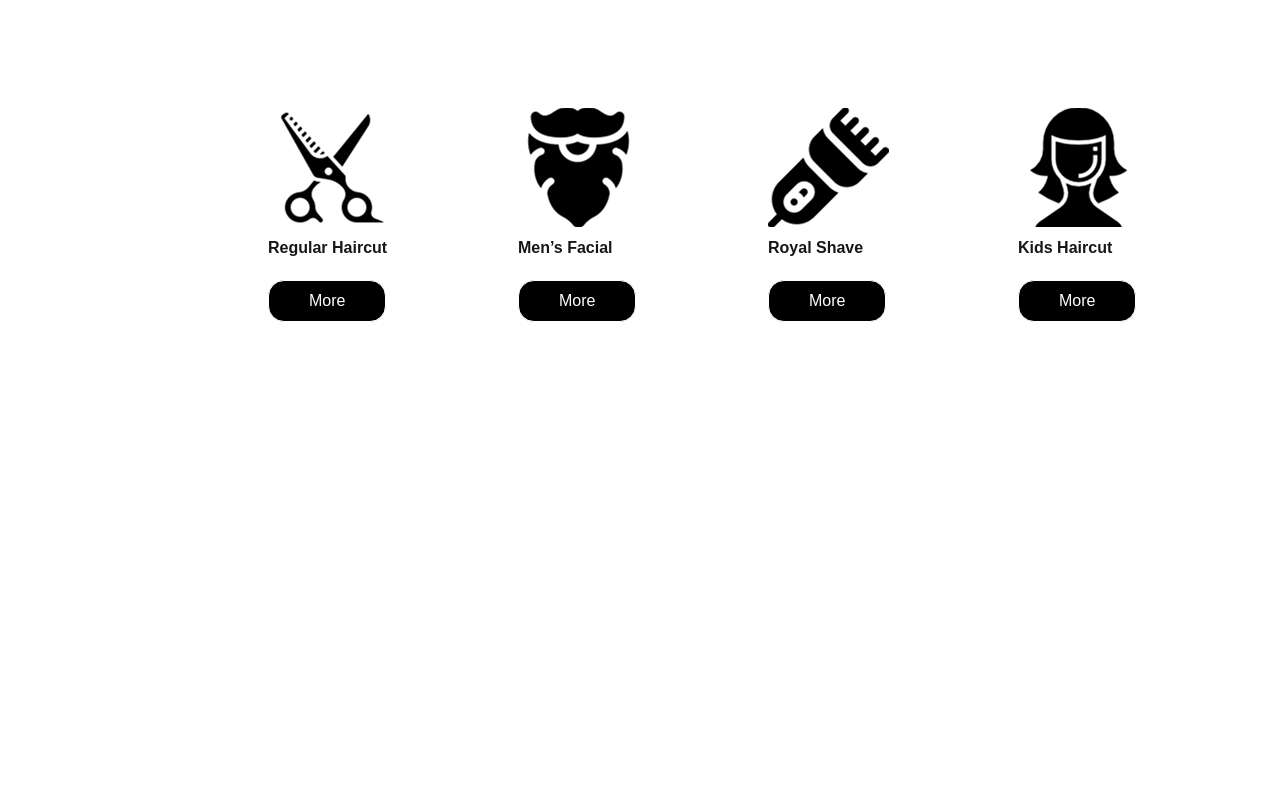
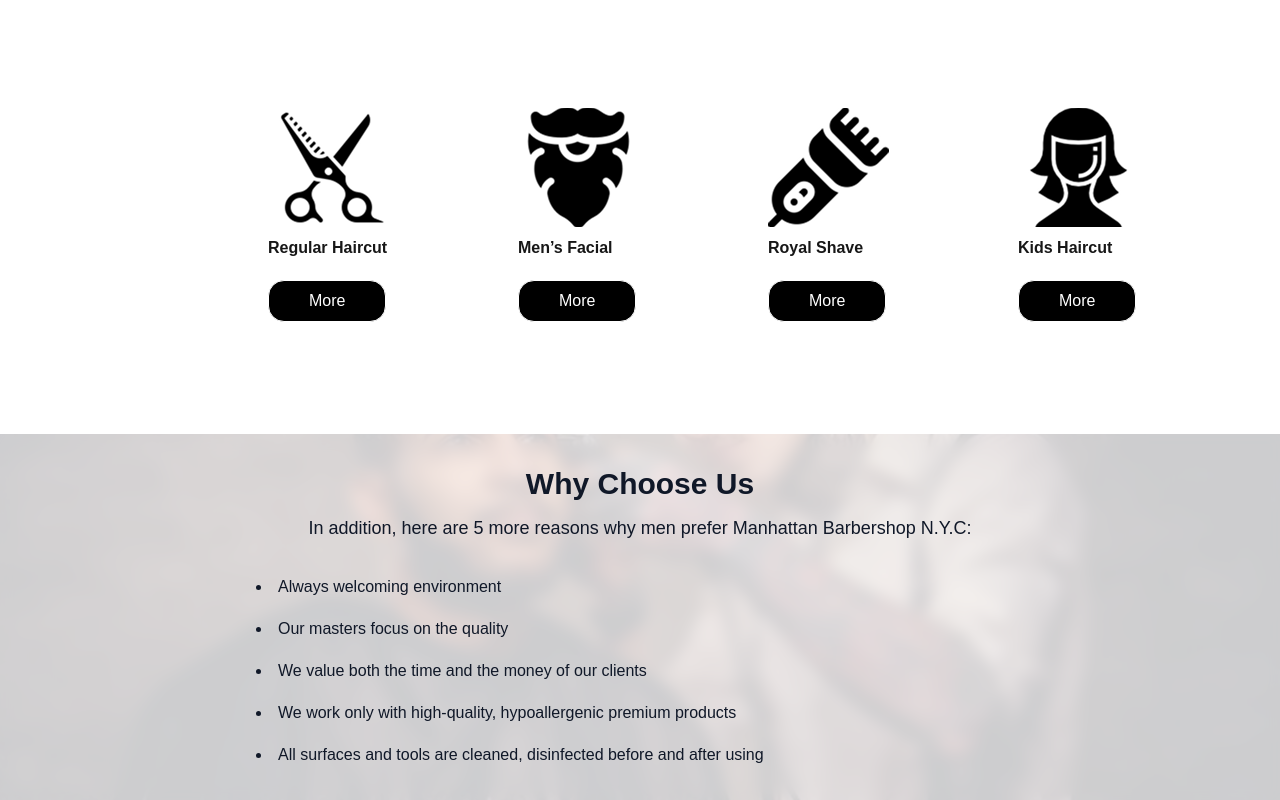
Before and after one commit to Hamza-Yaseen1/Barbar, a Next.js app: page / in a window 1280 px wide. Shown: the part 860-1660 px from the top of the page. Before the commit the page ends 1182 px from the top, so only its background shows below. Built offline with nearby package versions, Linux system fonts and the light colour scheme.

Commit message:
Refactor code structure for improved readability and maintainability

```diff
--- /dev/null
+++ b/app/Components/BarbershopInfoSection.tsx
@@ -0,0 +1,40 @@
+type IFeature = {
+  title: string
+}
+
+const features: IFeature[] = [
+  { title: "Always welcoming environment" },
+  { title: "Our masters focus on the quality" },
+  { title: "We value both the time and the money of our clients" },
+  { title: "We work only with high-quality, hypoallergenic premium products" },
+  { title: "All surfaces and tools are cleaned, disinfected before and after using" },
+]
+
+const BarbershopInfoSection = () => {
+  return (
+    <section
+      className="relative p-8 mt-28 bg-cover bg-center text-gray-900"
+      style={{ backgroundImage: "url('/images/image 9.png')" }}
+    >
+      {/* Overlay for better readability */}
+      <div className="absolute inset-0 bg-white/80 backdrop-blur-sm z-0" />
+
+      <div className="relative z-10 max-w-3xl mx-auto">
+        <h1 className="font-bold text-3xl mb-3 text-center">Why Choose Us</h1>
+        <h2 className="text-lg text-center mb-8">
+          In addition, here are 5 more reasons why men prefer Manhattan Barbershop N.Y.C:
+        </h2>
+
+        <ul className="space-y-4 list-disc list-inside">
+          {features.map((item, i) => (
+            <li key={i} className="text-base leading-relaxed">
+              {item.title}
+            </li>
+          ))}
+        </ul>
+      </div>
+    </section>
+  )
+}
+
+export default BarbershopInfoSection
--- a/app/page.tsx
+++ b/app/page.tsx
@@ -1,3 +1,4 @@
+import BarbershopInfoSection from "./Components/BarbershopInfoSection";
 import Hero from "./Components/Hero";
 import Navbar from "./Components/Navbar";
 
@@ -6,6 +7,7 @@ export default function Home() {
     <>
 <Navbar/>
 <Hero/>
+<BarbershopInfoSection />
     </>
   );
 }
```
Also changed, not shown: public/images/image 9.png (added).
